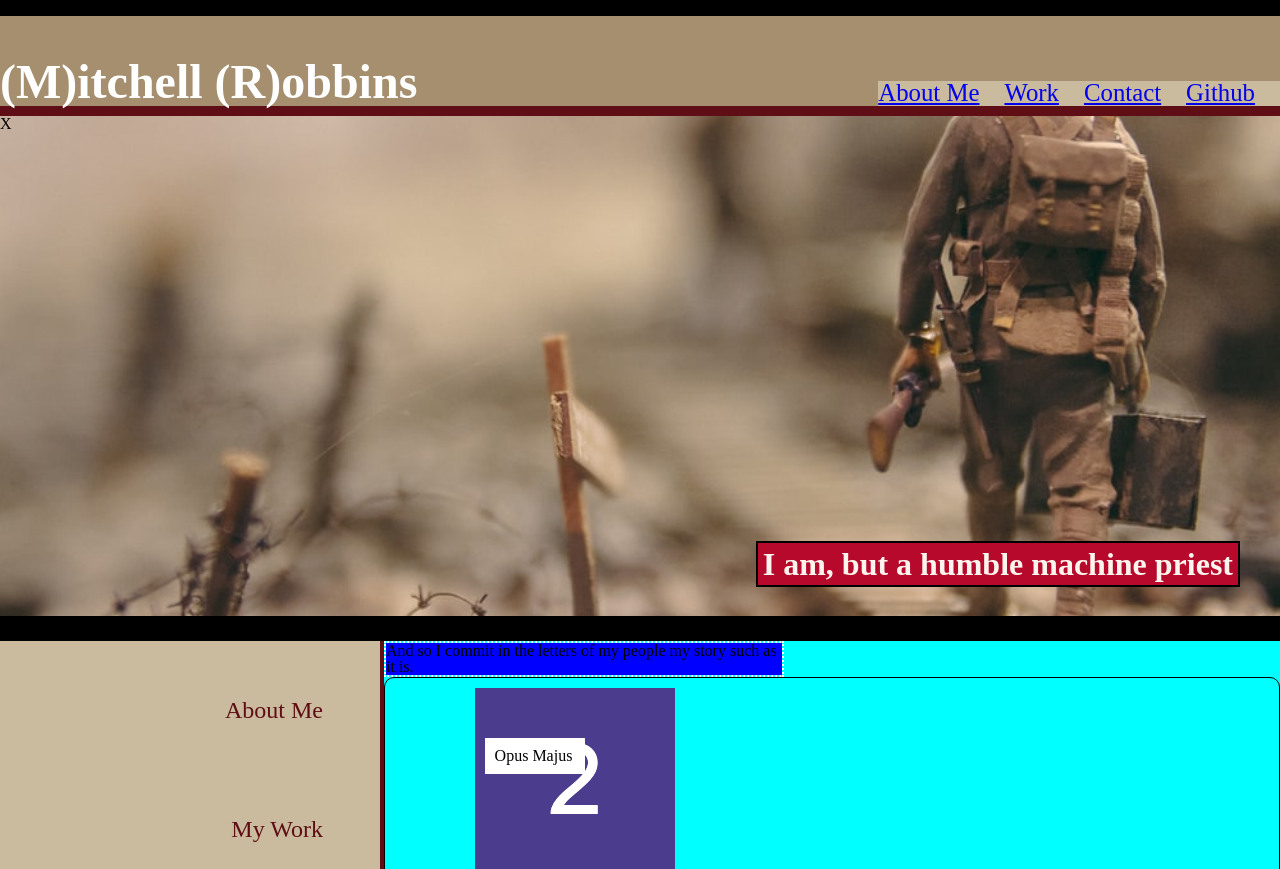
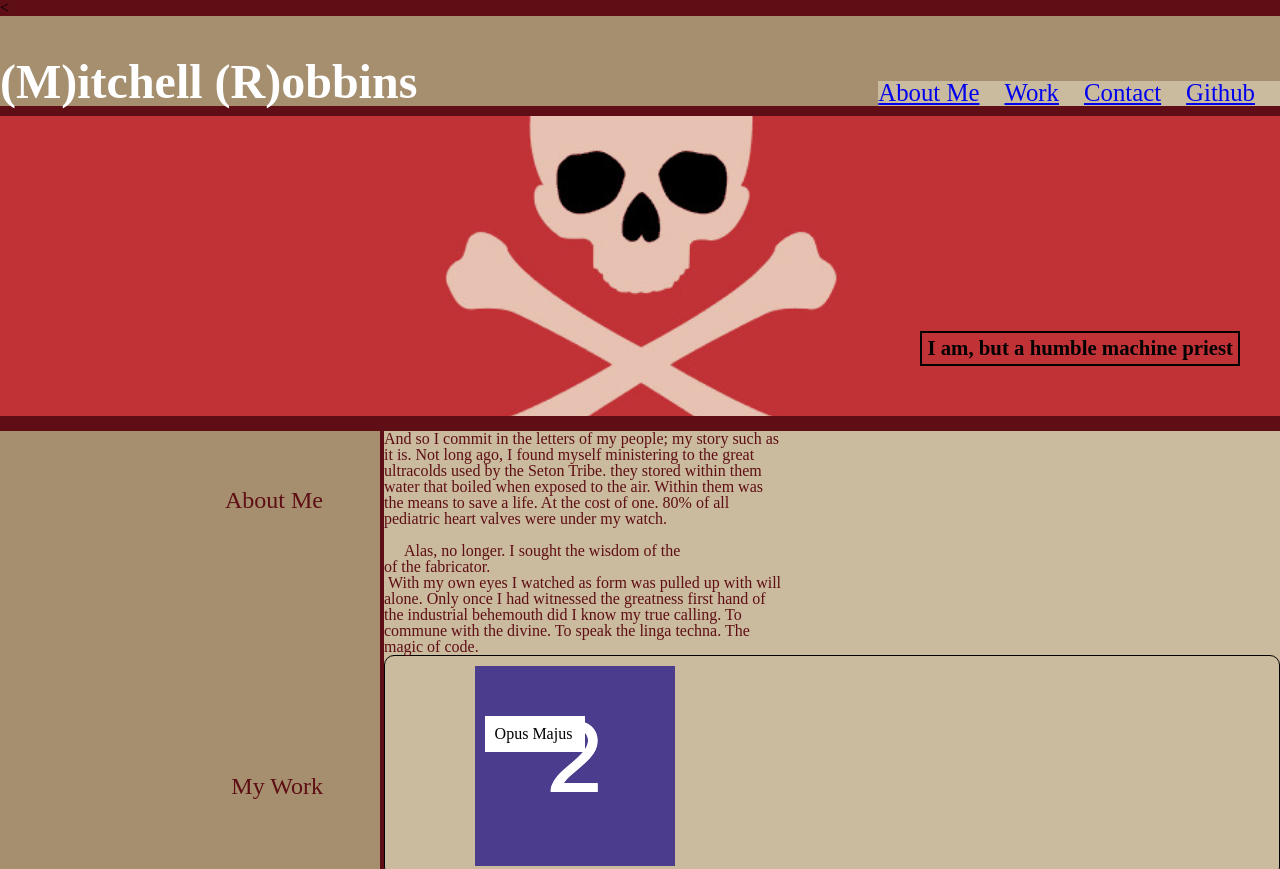
Before and after one commit to Mitchell-est-Robbins/02BootCampHomeworkMR, a plain HTML site: page index.html in a window 1280 px wide. Shown: the top 869 px of the page. Drawn offline with Linux system fonts and the light colour scheme; a web font is replaced by a local one.

Commit message:
Live commit

```diff
--- a/assets/css/style.css
+++ b/assets/css/style.css
@@ -13,10 +13,11 @@
     --silverchalice: #a58f6e;
     --spanishgrey: #caba9e;
     --wine:#66114d;
+    --white:#ffff;
   }
 
 body{
-    background: rgb(0,0,0);
+    background:var(--darkliver);
     font-family:'IM Fell English', serif;
     font-size: medium;
 }
@@ -73,14 +74,15 @@ li {
 making that jumbo work
 ======================*/
 #jumbotron {
-    height: 500px;
+    height: 300px;
     width: 100%;
-    margin-bottom: 25px;
+    margin-bottom: 15px;
     z-index: 0;
     background-size:cover;
     background-position: center;
     background-color: cyan;
-    background-image:url("../images/jumbotron.jpg");
+    background-image:url("../images/skullbones.jpg");
+
 
 }
 /*=====================
@@ -88,15 +90,15 @@ text in the jumbotron
 ======================*/
 h2{
 
-    font-size: 200%;
+    font-size: 130%;
     float: right;
     z-index: 1;
     padding: 5px;
     margin-top: -100px;
     margin-right: 40px;
     border: black 2px solid;
-    background-color: rgb(182, 9, 44);
-    color:seashell;
+    background-color: var(--spanishgrey)
+    color:var(var(--darkliver));
 
 }
 /*=============
@@ -111,7 +113,7 @@ meat and potatoes
 
 .sidebar{
     flex: 1 1 30%;
-    background: var(--spanishgrey);
+    background: var(--silverchalice);
     border-right: 4px var(--darkliver) solid;
 }
 
@@ -127,7 +129,7 @@ meat and potatoes
 
 #mywork{
     margin-right:15%;
-    margin-top: 25%;
+    margin-top: 69%;
     display: flex;
     justify-content: flex-end;
     /* border:white 1px solid; */
@@ -151,18 +153,19 @@ The content
 /* the text */
 .content{
     flex: 1 1 70%;
-    background:cyan;
+    background:var(--spanishgrey);
     min-width: 25ch;
 }
 
 #mybodycard{
     width: 90%;
-    border:white dotted 2px;
+    /* border:white dotted 2px; */
     max-width: 400px;
 }
 
 .mybody {
-    background:blue
+    color: var(--darkliver);
+    background:var(--spanishgrey)
 }
 /* the pictures  */
 
--- a/index.html
+++ b/index.html
@@ -25,7 +25,7 @@
     </header>
 
     <section>
-        <div id=jumbotron>X</div>
+        <div id=jumbotron></div>
         <h2>I am, but a humble machine priest</h2>
     </section>
 
@@ -38,7 +38,18 @@
     <section></section>
         <main class=content>
         <div id=mybodycard >
-            <p class=mybody> And so I commit in the letters of my people my story such as it is.   </p>
+            <p class=mybody> And so I commit in the letters of my people; my story such as it is.
+                Not long ago, I found myself ministering to the great ultracolds used by the Seton Tribe.
+                they stored within them water that boiled when exposed to the air. Within them was the means
+                to save a life. At the cost of one. 80% of all pediatric heart valves were under my watch.
+            <br>
+            <br>
+                 Alas, no longer. I sought the wisdom of the of the fabricator.
+                 With my own eyes I watched as form was pulled up with will alone. Only once I had witnessed
+                 the greatness first hand of the industrial behemouth did I know my true calling.
+                                To commune with the divine.
+                                                     To speak the linga techna. The magic of code.
+             </p>
 
         </div>
 
```
Also changed, not shown: assets/images/deathhead.PNG (added), assets/images/deathhead2.PNG (added), assets/images/skullbones.jpg (added).
